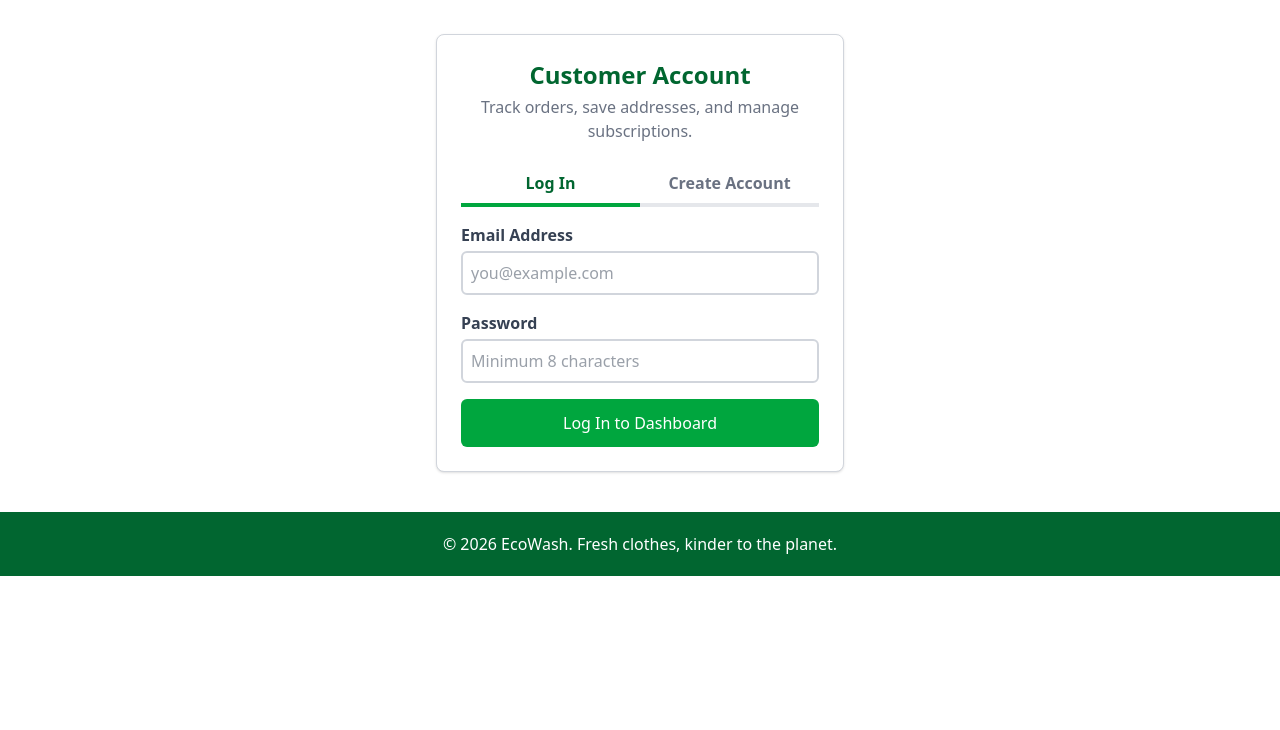
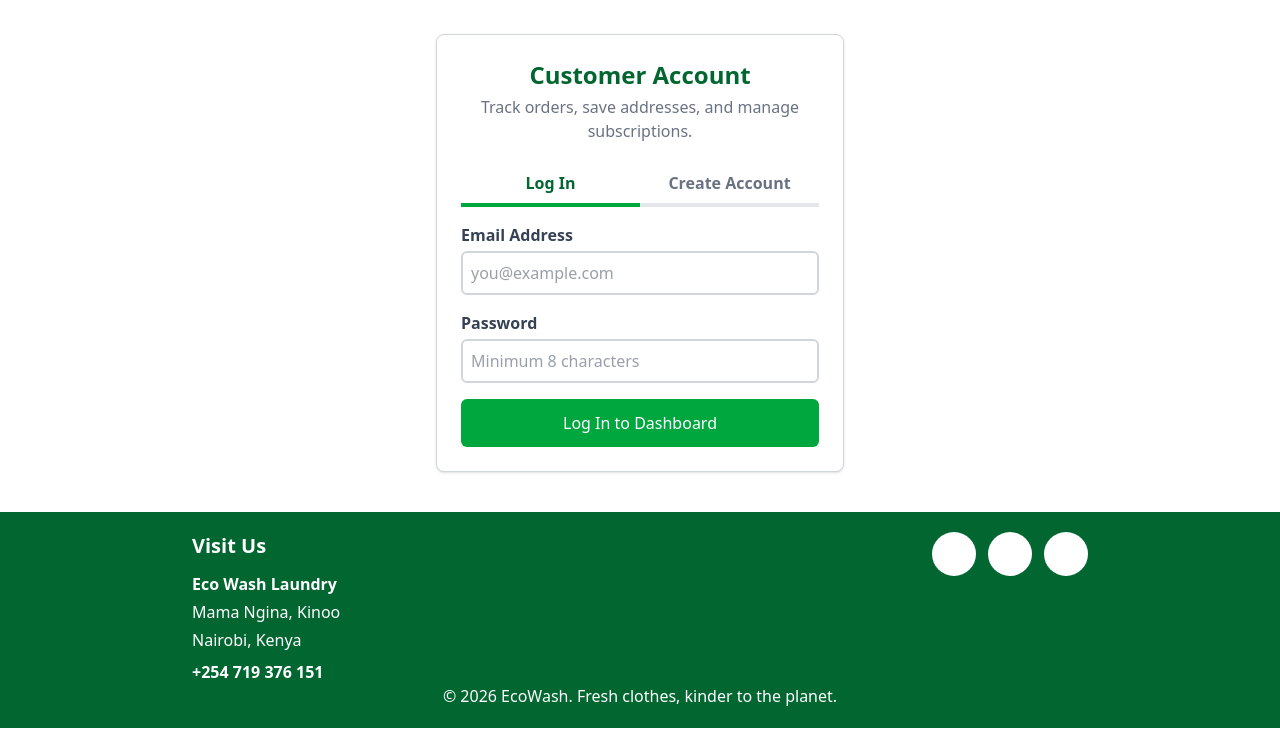
Before and after one commit to Ogwenoirene/Eco-Wash, a plain HTML site: page account.html in a window 1280 px wide. Shown: the part 70-800 px from the top of the page. Drawn offline with nearby package versions, Linux system fonts and the light colour scheme.

Commit message:
add footer section

```diff
--- a/account.html
+++ b/account.html
@@ -94,6 +94,31 @@
   </div>
 </main>
 <footer class="bg-green-800 p-5 text-center text-white">
+  <div class="mx-auto flex max-w-4xl flex-col items-center gap-8 text-center md:flex-row md:items-start md:justify-between md:text-left">
+
+    <div aria-labelledby="visit-title">
+      <h2 id="visit-title" class="mb-3 text-xl font-bold">Visit Us</h2>
+      <address class="flex flex-col gap-1 not-italic">
+        <span class="font-semibold">Eco Wash Laundry</span>
+        <span>Mama Ngina, Kinoo</span>
+        <span>Nairobi, Kenya</span>
+        <a href="tel:+254719376151" class="mt-1 font-semibold hover:underline">+254 719 376 151</a>
+      </address>
+    </div>
+
+    <div class="flex items-center gap-3">
+      <span class="flex h-11 w-11 items-center justify-center rounded-full bg-white text-xl text-green-800 hover:bg-green-100">
+        <i class="fa-brands fa-whatsapp"></i>
+      </span>
+      <span class="flex h-11 w-11 items-center justify-center rounded-full bg-white text-xl text-green-800 hover:bg-green-100">
+        <i class="fa-brands fa-facebook"></i>
+      </span>
+      <span class="flex h-11 w-11 items-center justify-center rounded-full bg-white text-xl text-green-800 hover:bg-green-100">
+        <i class="fa-solid fa-x"></i>
+      </span>
+    </div>
+
+  </div>
   <p>&copy; 2026 EcoWash. Fresh clothes, kinder to the planet.</p>
 </footer>
 
```
Also changed, not shown: book.html (+2 -6 lines).
